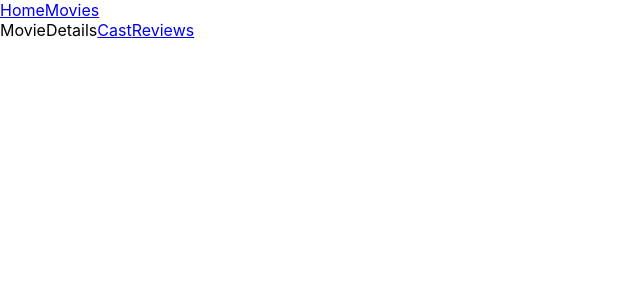
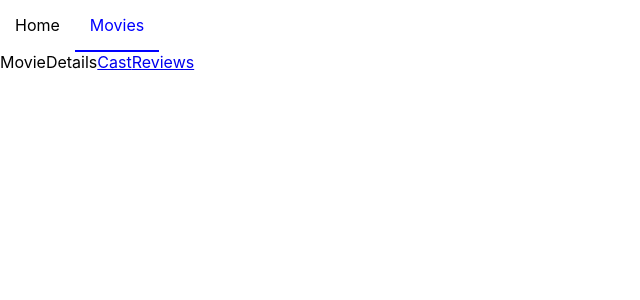
Before and after one commit to olha-sydorenko/goit-react-hw-05-movies, a React (Create React App) app: page /movies/1 in a window 1280 px wide. Shown: the top 300 px of the page, without its empty margins (0-640 px from the left). Built offline with nearby package versions, Linux system fonts and the light colour scheme.

Commit message:
Added homepage

```diff
--- a/package.json
+++ b/package.json
@@ -7,10 +7,13 @@
     "@testing-library/jest-dom": "^5.16.3",
     "@testing-library/react": "^12.1.4",
     "@testing-library/user-event": "^13.5.0",
+    "axios": "^1.3.4",
     "react": "^18.1.0",
     "react-dom": "^18.1.0",
     "react-router-dom": "^6.8.1",
     "react-scripts": "5.0.1",
+    "react-toastify": "^9.1.1",
+    "styled-components": "^5.3.6",
     "web-vitals": "^2.1.3"
   },
   "scripts": {
--- a/src/components/Layout/Layout.jsx
+++ b/src/components/Layout/Layout.jsx
@@ -1,12 +1,13 @@
-import { NavLink, Outlet } from 'react-router-dom';
+import { Outlet } from 'react-router-dom';
+import { StyledNavLink } from './Layout.styled';
 
 export const Layout = () => {
   return (
     <>
       <header>
         <nav>
-          <NavLink to="/">Home</NavLink>
-          <NavLink to="/movies">Movies</NavLink>
+          <StyledNavLink to="/">Home</StyledNavLink>
+          <StyledNavLink to="/movies">Movies</StyledNavLink>
         </nav>
       </header>
       <main>
--- /dev/null
+++ b/src/components/Layout/Layout.styled.js
@@ -0,0 +1,15 @@
+import styled from 'styled-components';
+import { NavLink } from 'react-router-dom';
+
+export const StyledNavLink = styled(NavLink)`
+  display: inline-block;
+  text-decoration: none;
+  border-bottom: 2px solid transparent;
+  padding: 15px;
+  transition: all 0.3s;
+  color: black;
+  &.active {
+    color: blue;
+    border-bottom: 2px solid blue;
+  }
+`;
--- a/src/pages/Home.jsx
+++ b/src/pages/Home.jsx
@@ -1,5 +1,48 @@
-import React from 'react';
+import React, { useState, useEffect } from 'react';
+import { ToastContainer, toast } from 'react-toastify';
+import 'react-toastify/dist/ReactToastify.min.css';
+import { getTrendingMovies } from '../services/getTrendingMovies';
 
 export const Home = () => {
-  return <div>Home</div>;
+  const [movies, setMovies] = useState([]);
+  const [isloading, setIsLoading] = useState(false);
+  const [error, setError] = useState('');
+
+  useEffect(() => {
+    if (!movies) return;
+    const getMovies = async () => {
+      try {
+        setIsLoading(true);
+        const data = await getTrendingMovies();
+        setMovies(prevState => [...prevState, ...data.results]);
+        console.log(data.results);
+        console.log(`movies: ${movies}`);
+      } catch (error) {
+        toast.error("Oops! Something's gone wrong! 😿", {
+          position: 'top-right',
+          autoClose: 5000,
+          hideProgressBar: false,
+          closeOnClick: true,
+          pauseOnHover: true,
+          draggable: true,
+          progress: undefined,
+          theme: 'colored',
+        });
+      } finally {
+        setIsLoading(false);
+      }
+    };
+    getMovies();
+  }, []);
+
+  return (
+    <>
+      <ul>
+        {movies.map(movie => (
+          <li key={movie.id}>{movie.title || movie.name}</li>
+        ))}
+      </ul>
+      <ToastContainer />
+    </>
+  );
 };
--- /dev/null
+++ b/src/services/getTrendingMovies.js
@@ -0,0 +1,9 @@
+import axios from 'axios';
+
+export const getTrendingMovies = async () => {
+  const { data } = await axios.get(
+    'https://api.themoviedb.org/3/trending/all/day?api_key=12ac25c7c9088e7eb96a592d77352c75'
+  );
+
+  return data;
+};
```
Also changed, not shown: 1 other file (tests, documents, lock files or other folders).
